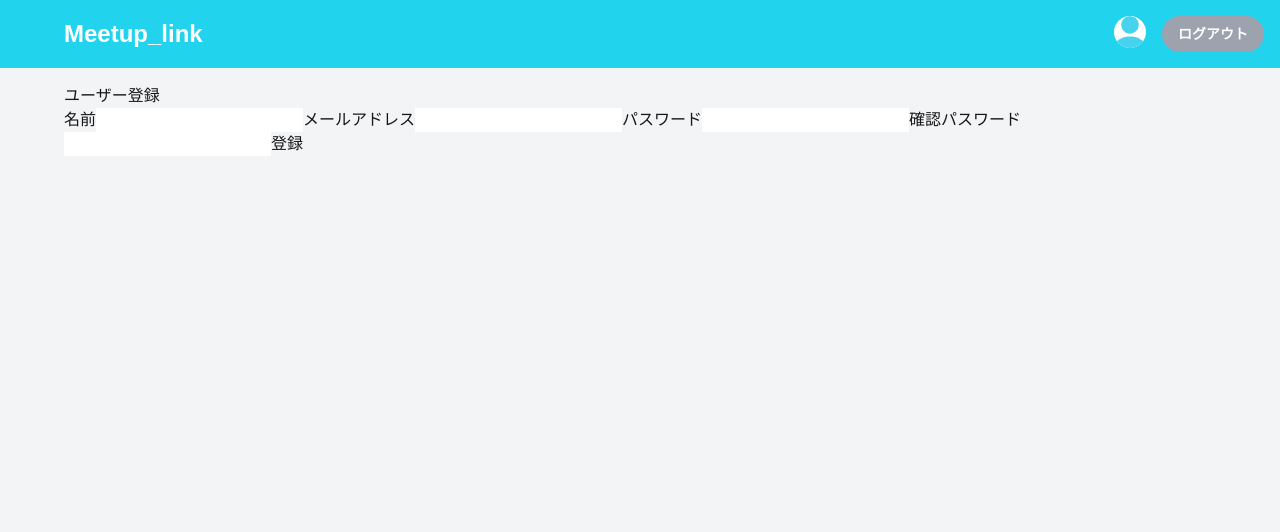
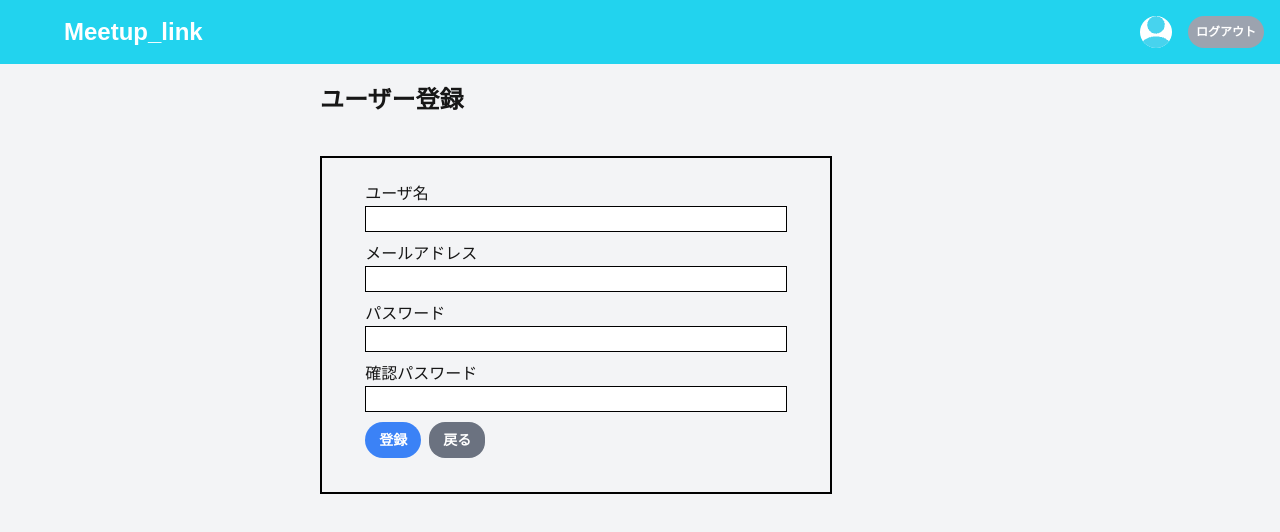
Before and after one commit to kai-phoenix/meetup_link, a Next.js app in the folder frontend/: page /register in a window 1280 px wide. Shown: the top 532 px of the page. Built offline with nearby package versions, Linux system fonts and the light colour scheme.

Commit message:
[update]ログインをユーザー名で行えるように [update]新規ユーザー登録画面のレイアウト修正

```diff
--- a/frontend/app/components/LogoutButton.tsx
+++ b/frontend/app/components/LogoutButton.tsx
@@ -18,7 +18,7 @@ export function LogoutButton() {
         router.push('/login')
     }
     return (
-        <button onClick={handleLogout} className="bg-gray-400 hover:bg-gray-700 text-white font-bold py-2 px-4 rounded-3xl text-sm /">
+        <button onClick={handleLogout} className="bg-gray-400 hover:bg-gray-700 text-white font-bold py-2 px-2 rounded-3xl text-xs /">
             ログアウト
         </button>
     )
--- a/frontend/app/components/ReturnButton.tsx
+++ b/frontend/app/components/ReturnButton.tsx
@@ -8,6 +8,6 @@ export function ReturnButton({name}:Readonly<{name:string}>) {
         router.back()
     }
     return (
-        <button onClick={handleReturnClick} className="py-1 px-2.5 bg-gray-500 hover:bg-gray-700 rounded-2xl text-white font-black text-sm">{name}</button>
+        <button type="button" onClick={handleReturnClick} className="py-2 px-2 bg-gray-500 hover:bg-gray-700 rounded-2xl text-white font-black text-sm w-14">{name}</button>
     )
 }
--- a/frontend/app/login/page.tsx
+++ b/frontend/app/login/page.tsx
@@ -1,10 +1,10 @@
 'use client'
-import {useState} from 'react'
+import React, {useState} from 'react'
 import {useRouter} from 'next/navigation'
 
 export default function LoginPage() {
     // フォームの入力を管理するReactのStateを定義
-    const[email,setEmail] = useState('')
+    const[name,setName] = useState('')
     const[password,setPassword] = useState('')
 
     // 画面遷移や再描画に使用する
@@ -22,7 +22,7 @@ export default function LoginPage() {
                     'Accept':'application/json',
                 },
                 body:JSON.stringify({
-                    email:email,
+                    name:name,
                     password: password,
                 }),
             })
@@ -54,17 +54,22 @@ export default function LoginPage() {
         <div className="w-6/12 mx-auto max-w-lg min-w-96">
             <h1 className="my-5 text-2xl font-bold">ログインフォーム</h1>
             <form onSubmit={handleSubmit} className="flex justify-center flex-col my-10 p-6 border-2 border-black">
-                <div className='mb-2.5 w-11/12 flex justify-between flex-rap mx-auto'>
-                    <label htmlFor="email">Email:</label>
-                    <input id="email" type="email" name="email" value={email} onChange={e => setEmail(e.target.value)} className='border border-black w-9/12'/>
+                <div className='mb-2.5 w-11/12 mx-auto'>
+                    <label htmlFor="name">ユーザ名</label><br/>
+                    <input id="name" type="name" name="name" value={name} onChange={e => setName(e.target.value)} className='border border-black w-full'/>
                 </div>
-                <div className='mb-2.5 w-11/12 flex justify-between flex-rap mx-auto'>
-                    <label htmlFor="password">Password:</label>
-                    <input id="password" type="password" name="password" value={password} onChange={e => setPassword(e.target.value)} className='border border-black w-9/12'/>
+                <div className='mb-2.5 w-11/12 mx-auto'>
+                    <label htmlFor="password">パスワード</label><br/>
+                    <input id="password" type="password" name="password" value={password} onChange={e => setPassword(e.target.value)} className='border border-black w-full'/>
                 </div>
-                <button type="submit" className="bg-blue-500 hover:bg-blue-700 text-white font-bold py-2 px-4 rounded-3xl text-sm w-4/12 mx-auto">
+                <div className='mt-2 mb-2.5 w-11/12 mx-auto'>
+                    <button type="submit" className="bg-blue-500 hover:bg-gray-700 text-white font-bold py-2 px-2 rounded-3xl text-sm w-20 mx-auto">
                     ログイン
-                </button>
+                    </button>
+                </div>
+                <div className='mb-2.5 w-11/12 mx-auto'>
+                    <a href="/register" className="text-center text-blue-500 hover:underline hover:text-gray-700 text-sm font-bold py-2">新規登録はこちら</a>
+                </div>
             </form>
         </div>
     )
--- a/frontend/app/register/page.tsx
+++ b/frontend/app/register/page.tsx
@@ -1,6 +1,7 @@
 'use client'
 import {useState} from 'react'
 import { useRouter } from 'next/navigation'
+import { ReturnButton } from '../components/ReturnButton'
 
 export default function RegisterPage() {
     const router=useRouter()
@@ -34,26 +35,37 @@ export default function RegisterPage() {
             const data = await res.json()
             // ログインごとのトークン取得
             localStorage.setItem('token',data.token)
-            // いったんプロフィールページへ飛ばす
-            router.push('/profile')
+            // いったんログインページへ飛ばす
+            router.push('/login')
         }
         catch(error) {
             alert("Error:"+ error)
         }
     }
     return (
-        <div>
-            <h2>ユーザー登録</h2>
-            <form onSubmit={handleSubmit}>
-                <label>名前</label>
-                <input value={name} onChange={e=>setName(e.target.value)}/>
-                <label>メールアドレス</label>
-                <input value={email} onChange={e=>setEmail(e.target.value)}/>
-                <label>パスワード</label>
-                <input type="password" value={password} onChange={e=>setPassword(e.target.value)}/>
-                <label>確認パスワード</label>
-                <input type="password" value={confirm} onChange={e=>setConfirm(e.target.value)}/>
-                <button type="submit">登録</button>
+        <div className="w-6/12 mx-auto max-w-lg min-w-96">
+            <h2 className="my-5 text-2xl font-bold">ユーザー登録</h2>
+            <form onSubmit={handleSubmit} className="flex justify-center flex-col my-10 p-6 border-2 border-black">
+                <div className='mb-2.5 w-11/12 mx-auto'>
+                    <label htmlFor="name">ユーザ名</label><br/>
+                    <input value={name} onChange={e=>setName(e.target.value)} className='border border-black w-full'/>
+                </div>
+                <div className='mb-2.5 w-11/12 mx-auto'>
+                    <label>メールアドレス</label><br/>
+                    <input value={email} onChange={e=>setEmail(e.target.value)} className='border border-black w-full'/>
+                </div>
+                <div className='mb-2.5 w-11/12 mx-auto'>
+                    <label htmlFor="password">パスワード</label>
+                    <input type="password" value={password} onChange={e=>setPassword(e.target.value)} className='border border-black w-full'/>
+                </div>
+                <div className='mb-2.5 w-11/12 mx-auto'>
+                    <label htmlFor="confirmPassword">確認パスワード</label><br/>
+                    <input type="password" value={confirm} onChange={e=>setConfirm(e.target.value)} className='border border-black w-full'/>
+                </div>
+                <div className='flex gap-2 mb-2.5 w-11/12 mx-auto'>
+                    <button type="submit" className="bg-blue-500 hover:bg-gray-700 text-white font-bold py-2 px-2 rounded-3xl text-sm w-14">登録</button>
+                    <ReturnButton name="戻る"/>
+                </div>
             </form>
         </div>
     )
```
Also changed, not shown: 2 other files (tests, documents, lock files or other folders).
